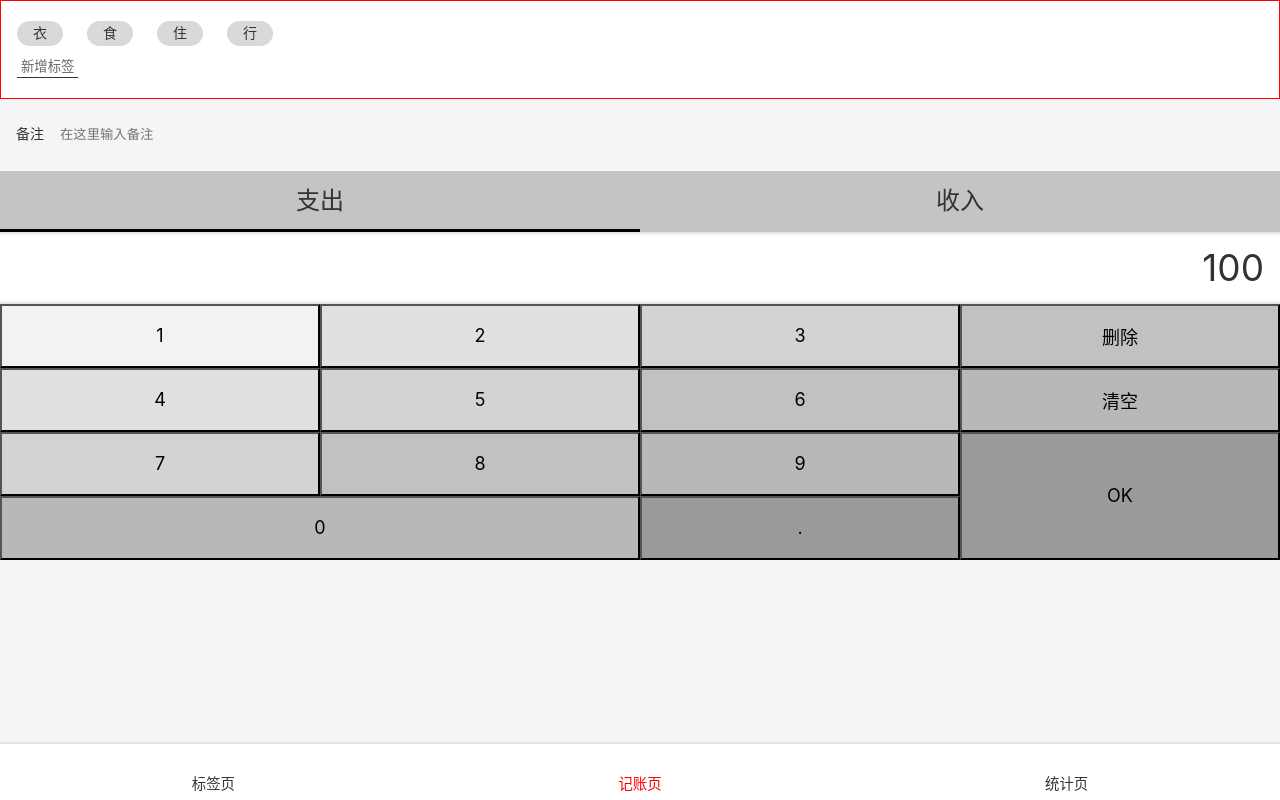
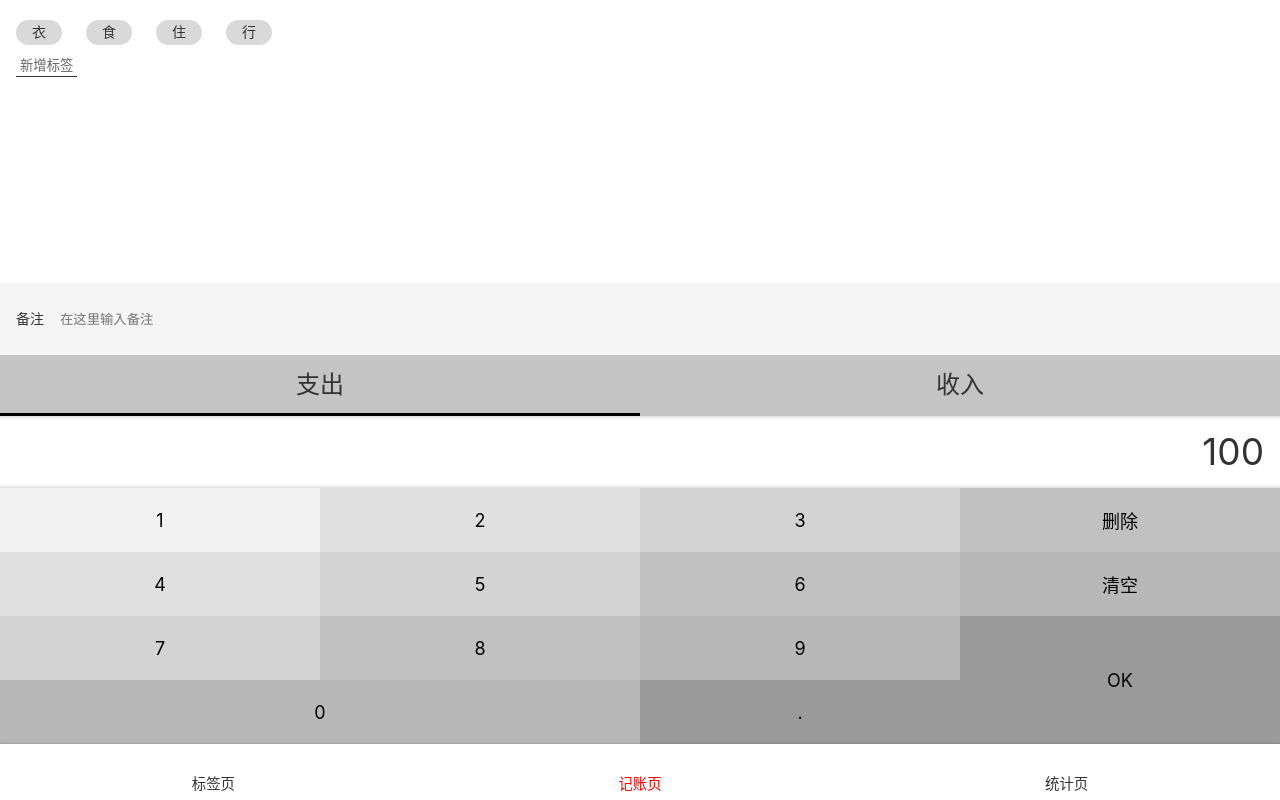
Before and after one commit to haixiangyan/split-wise-react, a React app: page /#/money in a window 1280 px wide. Built offline with nearby package versions, Linux system fonts and the light colour scheme.

Commit message:
修改 MoneyLayout 样式

```diff
--- a/src/components/Layout.tsx
+++ b/src/components/Layout.tsx
@@ -16,7 +16,7 @@ const Main = styled.div`
 const Layout: React.FunctionComponent = (props: any) => {
   return (
     <Wrapper>
-      <Main>
+      <Main className={props.className}>
         {props.children}
       </Main>
       <Nav/>
--- a/src/components/Money.tsx
+++ b/src/components/Money.tsx
@@ -5,7 +5,7 @@ import styled from 'styled-components'
 const TagsSection = styled.section`
   padding: 12px 16px;
   background: #ffffff;
-  border: 1px solid red;
+  flex-grow: 1;
   > ol {
     margin: 0 -12px;
     > li {
@@ -85,6 +85,7 @@ const NumberPadSection = styled.section`
       width: 25%;
       height: 64px;
       font-size: 18px;
+      border: none;
       &.ok {
         height: 128px;
         float: right;
@@ -114,9 +115,14 @@ const NumberPadSection = styled.section`
   }
 `
 
+const MoneyLayout = styled(Layout)`
+  display: flex;
+  flex-direction: column;
+`
+
 const Money: React.FunctionComponent = () => {
   return (
-    <Layout>
+    <MoneyLayout>
       <TagsSection>
         <ol>
           <li>衣</li>
@@ -162,7 +168,7 @@ const Money: React.FunctionComponent = () => {
           <button className="dot">.</button>
         </div>
       </NumberPadSection>
-    </Layout>
+    </MoneyLayout>
   )
 }
 
```
